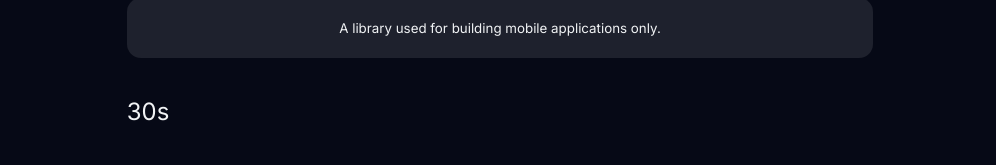
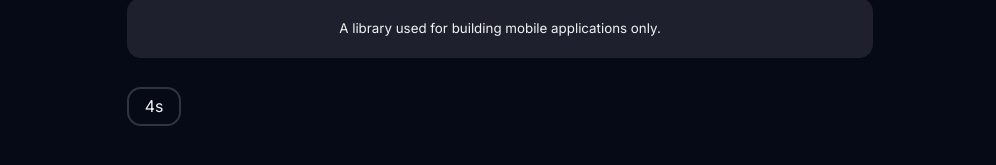
Before and after one commit to HermenegildoDaCruz/atomic-quiz, a React (Vite) app: page / in a window 1280 px wide. Shown: the part 491-656 px from the top of the page, without its empty margins (140-1136 px from the left). Built offline with nearby package versions, Linux system fonts and the light colour scheme.

Commit message:
Adding a timer to track how long the user takes to complete the quiz.

```diff
--- a/src/App.jsx
+++ b/src/App.jsx
@@ -1,73 +1,93 @@
 import Header from "./components/Header"
 import Quiz from "./components/Quiz"
-import RemainingTime from "./components/RemainingTime"
+import Time from "./components/Time"
 import { useEffect, useState } from "react"
+import { QUESTIONS } from "./data/questions"
 
-const DEFAULT_ANSWER_STATE = {
+const DEFAULT_QUIZ_STATE = {
     userAnswers: [],
     userPoints: 0,
     maxErrors: 5,
     disableAnswers: false,
+    duration:0
 }
 
+let TIMER
 function App() {
-  const [answersState, setAnswersState] = useState(DEFAULT_ANSWER_STATE)
-  const currentQuestionIndex = answersState.userAnswers.length
+  const [quizState, setQuizState] = useState(DEFAULT_QUIZ_STATE)
+  const currentQuestionIndex = quizState.userAnswers.length
+  const quizFinished = QUESTIONS.length === currentQuestionIndex
 
   function handleToggleNextState(answer){
-      setAnswersState((prevAnswersState) => {
-        let updatedAnswersState = {...prevAnswersState, userAnswers: [...prevAnswersState.userAnswers, answer]}
+      setQuizState((prevQuizState) => {
+        let updatedQuizState = {...prevQuizState, userAnswers: [...prevQuizState.userAnswers, answer]}
 
         // If answer is correct user wins 20 points
         if (answer.isCorrect){
-          updatedAnswersState.userPoints += 100
+          updatedQuizState.userPoints += 100
         } else {
         // else user lose 10 points and 1 life
-          if (updatedAnswersState.userPoints > 0){
-            updatedAnswersState.userPoints -= 50
+          if (updatedQuizState.userPoints > 0){
+            updatedQuizState.userPoints -= 50
           }
-          if (updatedAnswersState.maxErrors > 0){
-            updatedAnswersState.maxErrors -= 1
+          if (updatedQuizState.maxErrors > 0){
+            updatedQuizState.maxErrors -= 1
           }
         }
 
-        return updatedAnswersState
+        return updatedQuizState
       })
   }
 
   function handleDisableAllAnswers(){
-    setAnswersState(prevAnswersState => {
-      const updatedAnswersState = {...prevAnswersState,disableAnswers: !prevAnswersState.disableAnswers}
-      return updatedAnswersState
+    setQuizState(prevQuizState => {
+      const updatedQuizState = {...prevQuizState,disableAnswers: !prevQuizState.disableAnswers}
+      return updatedQuizState
     })
   }
 
   function handleRestartQuiz(){
-    setAnswersState(DEFAULT_ANSWER_STATE)
+    setQuizState(DEFAULT_QUIZ_STATE)
   }
-
+  // This effect active all buttons after user choose a answer
   useEffect(()=>{
-    if (answersState.disableAnswers){
-      setAnswersState(prevAnswersState => {
-        const updatedAnswersState = {...prevAnswersState, disableAnswers: !prevAnswersState.disableAnswers}
-        return updatedAnswersState
+    if (quizState.disableAnswers){
+      setQuizState(prevQuizState => {
+        const updatedQuizState = {...prevQuizState, disableAnswers: !prevQuizState.disableAnswers}
+        return updatedQuizState
       })
     }
   },[currentQuestionIndex])
 
-  if (answersState.maxErrors === 0){
+  // This effect start a timer to manage duration of quiz
+  useEffect(()=>{
+      if (!quizFinished){
+        TIMER = setTimeout(() => {
+      setQuizState(prevQuizState => {
+        const updatedQuizState = {...prevQuizState, duration: prevQuizState.duration++}
+        return updatedQuizState
+      })
+    }, 1000);
+      }
+    return () => {
+      clearTimeout(TIMER)
+    }
+  },[quizState])
+
+  if (quizState.maxErrors === 0){
        return <div className="restart-box">
               <h2 className="restart-msg">You lost all your lives💔, restart the quiz.</h2>
               <button className="restart-btn" onClick={handleRestartQuiz}>Restart</button>
           </div>
-    }
+  }
 
 
   return (
     <>
-      <Header ref = {answersState}  remainingLives={answersState.maxErrors}/>
-      <Quiz userAnswers={answersState.userAnswers} index={currentQuestionIndex} onNextQuestion={handleToggleNextState} userPoints={answersState.userPoints} disableAnswers = {answersState.disableAnswers} onDisable = {handleDisableAllAnswers} onRestartQuiz = {handleRestartQuiz}/>
-      <RemainingTime onNextQuestion={handleToggleNextState} index={currentQuestionIndex}/>
+      <Header ref = {quizState}  remainingLives={quizState.maxErrors}/>
+      <Quiz userAnswers={quizState.userAnswers} index={currentQuestionIndex} onNextQuestion={handleToggleNextState} userPoints={quizState.userPoints} disableAnswers = {quizState.disableAnswers} onDisable = {handleDisableAllAnswers} onRestartQuiz = {handleRestartQuiz} quizDuration = {quizState.duration}/>
+      {!quizFinished && <Time duration={quizState.duration}/>
+}
     </>
   )
 }
--- a/src/components/Quiz.jsx
+++ b/src/components/Quiz.jsx
@@ -5,7 +5,7 @@ import { useEffect } from "react"
 
 let TIMER_ID
 let shuffledAnswers
-export default function Quiz({userAnswers,onNextQuestion,index, userPoints,disableAnswers,onDisable,onRestartQuiz}){
+export default function Quiz({userAnswers,onNextQuestion,index, userPoints,disableAnswers,onDisable,onRestartQuiz,quizDuration}){
     const quizFinished = QUESTIONS.length === index
 
     // Shuffle answers only if quiz not completed
@@ -39,7 +39,7 @@ export default function Quiz({userAnswers,onNextQuestion,index, userPoints,disab
 
 
     if (quizFinished){
-        return <Score userAnswers={userAnswers} userPoints={userPoints} speed={"2:000"} onRestartQuiz = {onRestartQuiz}/>
+        return <Score userAnswers={userAnswers} userPoints={userPoints} quizDuration={quizDuration} onRestartQuiz = {onRestartQuiz}/>
     }
 
     return <div className="container">
--- a/src/components/RemainingTime.jsx
+++ /dev/null
@@ -1,9 +0,0 @@
-import { useEffect } from "react"
-
-export default function RemainingTime({}){
-    return <div className="container">
-            <div className="remaining-time">
-                <span>30s</span>
-            </div>
-        </div>
-}
--- a/src/components/Score.jsx
+++ b/src/components/Score.jsx
@@ -1,5 +1,6 @@
 import { useState } from "react"
 import { QUESTIONS } from "../data/questions"
+import { convertTime } from "./Time"
 
 function getResultMessage(share){
     if(share < 50){
@@ -17,16 +18,21 @@ function getResultMessage(share){
     return resultMsg
     }
 
-
 let correctAnswers
 let correctAnswersShare
 let resultMsg
 
-export default function Score({userAnswers,userPoints, speed,onRestartQuiz}){
+export default function Score({userAnswers,userPoints, quizDuration,onRestartQuiz}){
     const [showDetails, setShowDetails] = useState(false)
     correctAnswers = userAnswers.filter(answer => answer.isCorrect === true)
     correctAnswersShare = Math.round((correctAnswers.length / QUESTIONS.length) * 100)
     resultMsg = getResultMessage(correctAnswersShare)
+
+    if (quizDuration >= 60){
+        quizDuration = convertTime(quizDuration)
+    }else{
+        quizDuration += "s"
+    }
 
     function handleShowDetails(){
         setShowDetails(prevShowDetails => !prevShowDetails)
@@ -45,7 +51,7 @@ export default function Score({userAnswers,userPoints, speed,onRestartQuiz}){
                     <div><strong>{userPoints}</strong> XP</div>
                 </div>
                 <div className="stat">
-                    <div><strong>{speed}</strong> speed</div>
+                    <div><strong>{quizDuration}</strong> speed</div>
                 </div>
             </div>
             <div className="details-box">
--- /dev/null
+++ b/src/components/Time.jsx
@@ -0,0 +1,20 @@
+// This function converts time in segunds to minutes
+export function convertTime(seconds) {
+  const minutes = Math.floor(seconds / 60);
+  const rest = seconds % 60;
+  return `${minutes}:${rest}`;
+}
+
+export default function Time({duration}){
+    if (duration >= 60){
+        duration = convertTime(duration)
+    }else{
+        duration += "s"
+    }
+
+    return <div className="container">
+            <div className="duration">
+                <span>{duration}</span>
+            </div>
+        </div>
+}
--- a/src/css/main.css
+++ b/src/css/main.css
@@ -102,18 +102,10 @@ button{
     background-color:  #c278091c;
 }
 
-.remaining-time-box{
-    display: flex;
-    justify-content: space-between;
-    align-items: center;
-    margin-top: 1.4rem;
-}
-.remaining-time{
-    font-size: 2.4rem;
-}
-
-.next-btn:hover{
-    background-color: #14225c;
+.duration span{
+    border: 2px solid #ffffff2c;
+    padding: .8rem  1.6rem;
+    border-radius: 14px;
 }
 
 .restart-msg{
```
